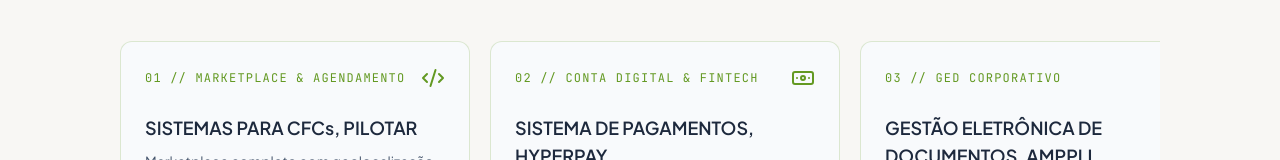
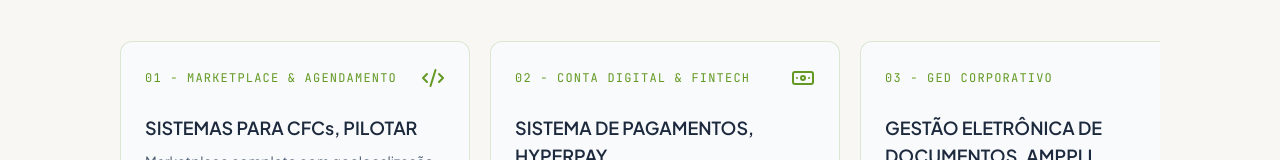
Before and after one commit to LucasZod/lucas-moreno, a Next.js app: page / in a window 1280 px wide. Shown: the part 381-541 px from the top of the page. Built offline with nearby package versions, Linux system fonts and the light colour scheme.

Commit message:
fix: ajustes translations

```diff
--- a/app/locales/translations.ts
+++ b/app/locales/translations.ts
@@ -869,70 +869,70 @@
 
     experiences: [
       {
-        headerTitle: '01 // MARKETPLACE & AGENDAMENTO',
+        headerTitle: '01 - MARKETPLACE & AGENDAMENTO',
         title: 'SISTEMAS PARA CFCs, PILOTAR',
         subtitle: 'Marketplace completo com geolocalização, agendamento inteligente com locking pessimista para eliminar conflitos e painel administrativo. Latência de checkout de 4s para 800ms. Queries de 3.2s para 800ms. Cache Redis reduziu 40% das chamadas em pico.',
         chip: ['NESTJS', 'NEXT.JS 14/15', 'C#/.NET', 'REDIS', 'DDD', 'GCP PUB/SUB', 'POSTGRESQL'],
         iconSrc: 'codeIcon'
       },
       {
-        headerTitle: '02 // CONTA DIGITAL & FINTECH',
+        headerTitle: '02 - CONTA DIGITAL & FINTECH',
         title: 'SISTEMA DE PAGAMENTOS, HYPERPAY',
         subtitle: 'Conta digital completa com PIX, boleto e cobranças. Integrações bancárias, Azure e SERPRO. Retry com backoff exponencial e dead letter queue. Taxa de erro abaixo de 0.5%. Latência média abaixo de 1.2s em pico.',
         chip: ['PIX', 'NESTJS', 'REDIS', 'EVENT-DRIVEN', 'AZURE', 'SERPRO', 'POSTGRESQL'],
         iconSrc: 'finanIcon'
       },
       {
-        headerTitle: '03 // GED CORPORATIVO',
+        headerTitle: '03 - GED CORPORATIVO',
         title: 'GESTÃO ELETRÔNICA DE DOCUMENTOS, AMPPLI',
         subtitle: 'Sistema completo com upload, versionamento, busca avançada e RBAC. Ganho de ~80% no tempo de resposta com índices estratégicos. Integrações com sistemas legados corporativos via adapters robustos.',
         chip: ['NODE.JS', 'POSTGRESQL', 'REDIS', 'DDD', 'SOLID', 'REACT', 'TYPESCRIPT'],
         iconSrc: 'gedIcon'
       },
       {
-        headerTitle: '04 // ARQUITETURA DISTRIBUÍDA',
+        headerTitle: '04 - ARQUITETURA DISTRIBUÍDA',
         title: 'EVENT-DRIVEN & MENSAGERIA',
         subtitle: 'Workers assíncronos com GCP Pub/Sub, tabela de eventos com retry e backoff exponencial e dead letter queue. Separação de operações síncronas e assíncronas garantindo consistência sem travar o fluxo principal.',
         chip: ['DDD', 'EVENT-DRIVEN', 'GCP PUB/SUB', 'RETRY', 'DEAD LETTER', 'IDEMPOTÊNCIA'],
         iconSrc: 'archIcon'
       },
       {
-        headerTitle: '05 // PERFORMANCE & OTIMIZAÇÃO',
+        headerTitle: '05 - PERFORMANCE & OTIMIZAÇÃO',
         title: 'SISTEMAS DE ALTA PERFORMANCE',
         subtitle: 'Otimização de queries com índices compostos e paginação server-side. Cache Redis com TTL e invalidação estratégica. Locking pessimista para consistência em concorrência. Resultados de 60-80% de melhoria em endpoints críticos.',
         chip: ['REDIS', 'POSTGRESQL', 'ÍNDICES', 'CACHE', 'LOCKING'],
         iconSrc: 'engPerfIcon'
       },
       {
-        headerTitle: '06 // INTEGRAÇÕES COMPLEXAS',
+        headerTitle: '06 - INTEGRAÇÕES COMPLEXAS',
         title: 'APIS & SISTEMAS EXTERNOS',
         subtitle: 'Integrações com APIs bancárias, Azure (criptografia e validação facial), SERPRO e sistemas legados. Retry com backoff, circuit breaker e adapters para isolar o domínio de detalhes externos.',
         chip: ['REST', 'AZURE', 'SERPRO', 'CIRCUIT BREAKER', 'ADAPTER PATTERN'],
         iconSrc: 'sisIcon'
       },
       {
-        headerTitle: '07 // PAINEL GESTOR C#/.NET',
+        headerTitle: '07 - PAINEL GESTOR C#/.NET',
         title: 'SISTEMA ADMINISTRATIVO, PILOTAR',
         subtitle: 'Painel completo em C#/.NET para gerenciamento de autoescolas. Agendamentos, gestão de alunos, instrutores, serviços, pacotes de habilitação, relatórios financeiros e controle operacional.',
         chip: ['C#/.NET', 'ENTITY FRAMEWORK', 'POSTGRESQL', 'BACKGROUND SERVICES'],
         iconSrc: 'codeIcon'
       },
       {
-        headerTitle: '08 // CLEAN ARCHITECTURE',
+        headerTitle: '08 - CLEAN ARCHITECTURE',
         title: 'ARQUITETURA HEXAGONAL & DDD',
         subtitle: 'Domain no centro, tudo externo via portas e adapters. Value Objects garantem invariantes, Aggregates protegem consistência, Domain Events desacoplam efeitos colaterais. Domínio testável sem banco nem framework.',
         chip: ['DDD', 'HEXAGONAL', 'PORTS & ADAPTERS', 'DOMAIN EVENTS', 'VALUE OBJECTS'],
         iconSrc: 'archIcon'
       },
       {
-        headerTitle: '09 // FRONTEND AVANÇADO',
+        headerTitle: '09 - FRONTEND AVANÇADO',
         title: 'REACT & NEXT.JS AVANÇADO',
         subtitle: 'SSR, SSG e ISR com Next.js 14/15. Composition Pattern com sub-componentes SRP. Custom hooks para separar lógica de apresentação. useMemo e useCallback só quando necessário. SEO técnico e performance como prioridade.',
         chip: ['REACT', 'NEXT.JS 14/15', 'SSR', 'ISR', 'COMPOSITION PATTERN', 'SEO'],
         iconSrc: 'codeIcon'
       },
       {
-        headerTitle: '10 // SYSTEM DESIGN',
+        headerTitle: '10 - SYSTEM DESIGN',
         title: 'DESIGN DE SISTEMAS DISTRIBUÍDOS',
         subtitle: 'Load balancer com estratégias round robin e least connections. Cache-aside com Redis e TTL. CAP theorem e trade-offs de consistência eventual. Kafka vs RabbitMQ. Blue/green e canary deploy. Observabilidade com logs, métricas e traces.',
         chip: ['SYSTEM DESIGN', 'LOAD BALANCER', 'CAP THEOREM', 'KAFKA', 'OBSERVABILIDADE'],
@@ -1786,70 +1786,70 @@
 
     experiences: [
       {
-        headerTitle: '01 // MARKETPLACE & SCHEDULING',
+        headerTitle: '01 - MARKETPLACE & SCHEDULING',
         title: 'DRIVING SCHOOL SYSTEMS, PILOTAR',
         subtitle: 'Complete marketplace with geolocation, intelligent scheduling with pessimistic locking to eliminate conflicts and admin panel. Checkout latency from 4s to 800ms. Queries from 3.2s to 800ms. Redis cache reduced 40% of API calls at peak.',
         chip: ['NESTJS', 'NEXT.JS 14/15', 'C#/.NET', 'REDIS', 'DDD', 'GCP PUB/SUB', 'POSTGRESQL'],
         iconSrc: 'codeIcon'
       },
       {
-        headerTitle: '02 // DIGITAL ACCOUNT & FINTECH',
+        headerTitle: '02 - DIGITAL ACCOUNT & FINTECH',
         title: 'PAYMENT SYSTEM, HYPERPAY',
         subtitle: 'Complete digital account with PIX, bank slip and charges. Banking integrations, Azure and SERPRO. Retry with exponential backoff and dead letter queue. Error rate below 0.5%. Average latency below 1.2s at peak.',
         chip: ['PIX', 'NESTJS', 'REDIS', 'EVENT-DRIVEN', 'AZURE', 'SERPRO', 'POSTGRESQL'],
         iconSrc: 'finanIcon'
       },
       {
-        headerTitle: '03 // CORPORATE DMS',
+        headerTitle: '03 - CORPORATE DMS',
         title: 'ELECTRONIC DOCUMENT MANAGEMENT, AMPPLI',
         subtitle: 'Complete system with upload, versioning, advanced search and RBAC. ~80% improvement in response time with strategic indexes. Integrations with corporate legacy systems via robust adapters.',
         chip: ['NODE.JS', 'POSTGRESQL', 'REDIS', 'DDD', 'SOLID', 'REACT', 'TYPESCRIPT'],
         iconSrc: 'gedIcon'
       },
       {
-        headerTitle: '04 // DISTRIBUTED ARCHITECTURE',
+        headerTitle: '04 - DISTRIBUTED ARCHITECTURE',
         title: 'EVENT-DRIVEN & MESSAGING',
         subtitle: 'Async workers with GCP Pub/Sub, events table with retry and exponential backoff and dead letter queue. Separation of sync and async operations ensuring consistency without blocking the main flow.',
         chip: ['DDD', 'EVENT-DRIVEN', 'GCP PUB/SUB', 'RETRY', 'DEAD LETTER', 'IDEMPOTENCY'],
         iconSrc: 'archIcon'
       },
       {
-        headerTitle: '05 // PERFORMANCE & OPTIMIZATION',
+        headerTitle: '05 - PERFORMANCE & OPTIMIZATION',
         title: 'HIGH-PERFORMANCE SYSTEMS',
         subtitle: 'Query optimization with composite indexes and server-side pagination. Redis cache with TTL and strategic invalidation. Pessimistic locking for concurrency consistency. 60-80% improvement in critical endpoints.',
         chip: ['REDIS', 'POSTGRESQL', 'INDEXES', 'CACHE', 'LOCKING'],
         iconSrc: 'engPerfIcon'
       },
       {
-        headerTitle: '06 // COMPLEX INTEGRATIONS',
+        headerTitle: '06 - COMPLEX INTEGRATIONS',
         title: 'APIS & EXTERNAL SYSTEMS',
         subtitle: 'Integrations with banking APIs, Azure (encryption and facial validation), SERPRO and legacy systems. Retry with backoff, circuit breaker and adapters to isolate the domain from external details.',
         chip: ['REST', 'AZURE', 'SERPRO', 'CIRCUIT BREAKER', 'ADAPTER PATTERN'],
         iconSrc: 'sisIcon'
       },
       {
-        headerTitle: '07 // ADMIN PANEL C#/.NET',
+        headerTitle: '07 - ADMIN PANEL C#/.NET',
         title: 'MANAGEMENT SYSTEM, PILOTAR',
         subtitle: 'Complete C#/.NET panel for driving school management. Scheduling, student and instructor management, services, license packages, financial reports and operational control.',
         chip: ['C#/.NET', 'ENTITY FRAMEWORK', 'POSTGRESQL', 'BACKGROUND SERVICES'],
         iconSrc: 'codeIcon'
       },
       {
-        headerTitle: '08 // CLEAN ARCHITECTURE',
+        headerTitle: '08 - CLEAN ARCHITECTURE',
         title: 'HEXAGONAL ARCHITECTURE & DDD',
         subtitle: 'Domain at the center, everything external via ports and adapters. Value Objects guarantee invariants, Aggregates protect consistency, Domain Events decouple side effects. Domain testable without database or framework.',
         chip: ['DDD', 'HEXAGONAL', 'PORTS & ADAPTERS', 'DOMAIN EVENTS', 'VALUE OBJECTS'],
         iconSrc: 'archIcon'
       },
       {
-        headerTitle: '09 // ADVANCED FRONTEND',
+        headerTitle: '09 - ADVANCED FRONTEND',
         title: 'REACT & NEXT.JS ADVANCED',
         subtitle: 'SSR, SSG and ISR with Next.js 14/15. Composition Pattern with SRP sub-components. Custom hooks to separate logic from presentation. useMemo and useCallback only when necessary. Technical SEO and performance as priority.',
         chip: ['REACT', 'NEXT.JS 14/15', 'SSR', 'ISR', 'COMPOSITION PATTERN', 'SEO'],
         iconSrc: 'codeIcon'
       },
       {
-        headerTitle: '10 // SYSTEM DESIGN',
+        headerTitle: '10 - SYSTEM DESIGN',
         title: 'DISTRIBUTED SYSTEMS DESIGN',
         subtitle: 'Load balancer with round robin and least connections strategies. Cache-aside with Redis and TTL. CAP theorem and eventual consistency trade-offs. Kafka vs RabbitMQ. Blue/green and canary deploy. Observability with logs, metrics and traces.',
         chip: ['SYSTEM DESIGN', 'LOAD BALANCER', 'CAP THEOREM', 'KAFKA', 'OBSERVABILITY'],
--- a/app/page.tsx
+++ b/app/page.tsx
@@ -122,7 +122,7 @@
   const IconComponent = iconMap[experience.iconSrc] || Code2
 
   return (
-    <motion.div variants={fadeLeft} className="bg-slate-50 border border-green-accent/20 rounded-xl p-6">
+    <motion.div variants={fadeLeft} className="bg-slate-50 border border-green-accent/20 rounded-xl p-6 group">
       <ExperienceCardContainer>
         <ExperienceCardHeader>
           <ExperienceHeaderLabel>{experience.headerTitle}</ExperienceHeaderLabel>
@@ -159,15 +159,16 @@
 }
 
 const ExperienceHeaderLabel = ({ children }: { children: React.ReactNode }) => {
-  return (
-    <span className="font-mono text-xs uppercase tracking-widest text-green-accent">
-      {children}
-    </span>
-  )
+  return <span className="font-mono text-xs uppercase tracking-widest text-green-accent">{children}</span>
 }
 
 const ExperienceIcon = ({ icon: Icon }: { icon: React.ComponentType<{ size?: number; className?: string }> }) => {
-  return <Icon size={24} className="text-green-accent hover:scale-110 transition-transform duration-300" />
+  return (
+    <Icon
+      size={24}
+      className="text-green-accent transition-transform duration-300 group-hover:rotate-6 group-hover:scale-115"
+    />
+  )
 }
 
 const ExperienceTitle = ({ children }: { children: React.ReactNode }) => {
@@ -495,11 +496,7 @@
 }
 
 const ProjectHeaderTitle = ({ children }: { children: React.ReactNode }) => {
-  return (
-    <span className="font-mono uppercase tracking-wide text-green-accent">
-      {children}
-    </span>
-  )
+  return <span className="font-mono uppercase tracking-wide text-green-accent">{children}</span>
 }
 
 const ProjectCardContent = ({ children }: { children: React.ReactNode }) => {
```
